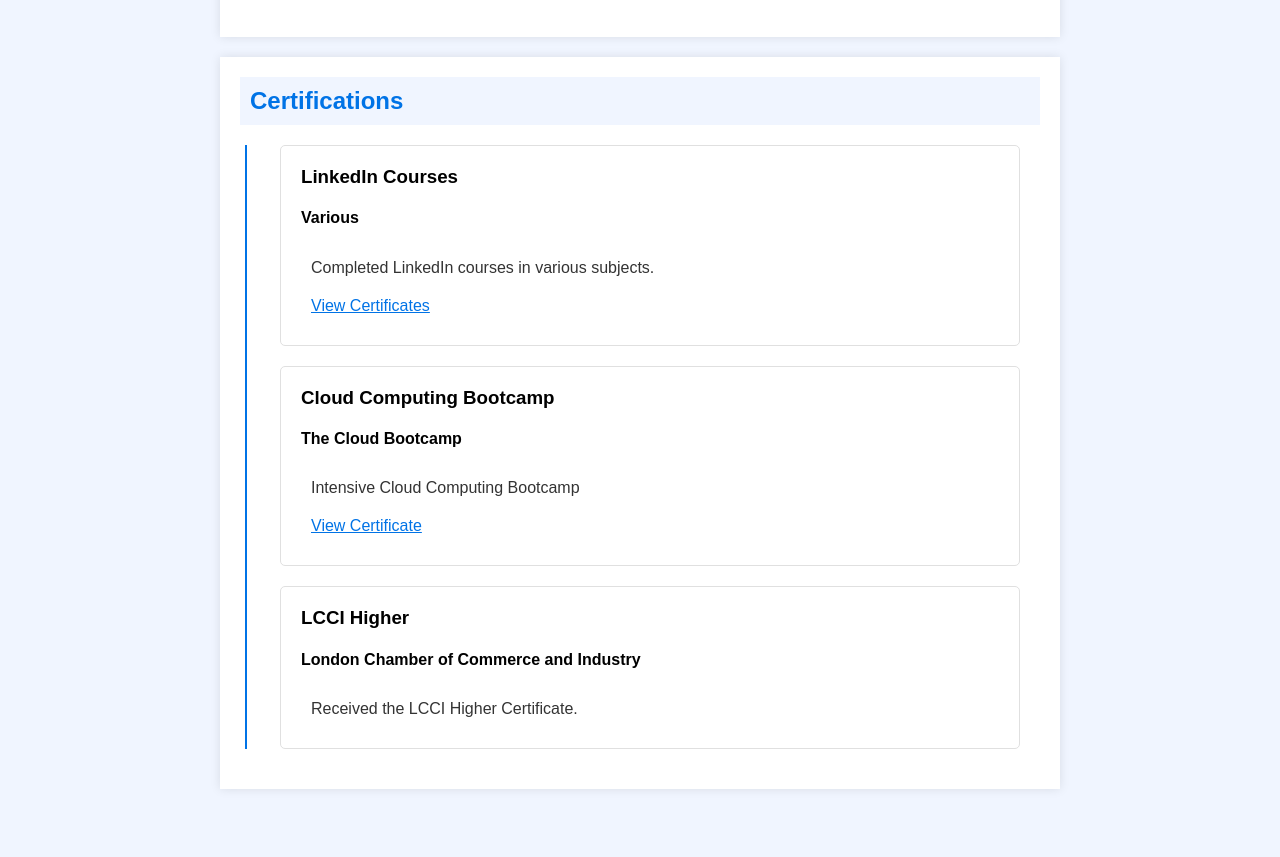
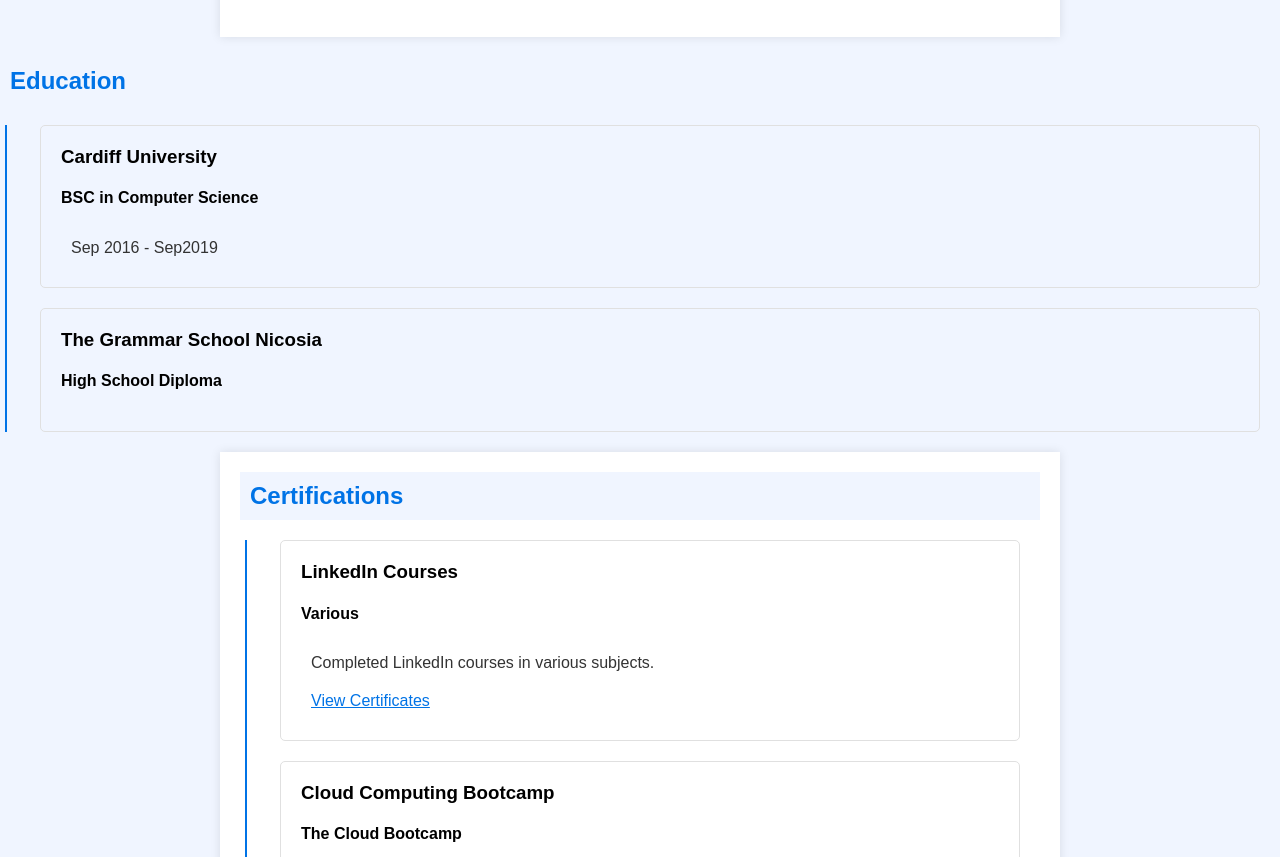
Before and after one commit to andreou95/andreou95.github.io, a plain HTML site: page index.html in a window 1280 px wide. Shown: the part 3549-4406 px from the top of the page. Before the commit the page ends 4358 px from the top, so only its background shows below. Drawn offline with Linux system fonts and the light colour scheme.

Commit message:
Update index.html

```diff
--- a/index.html
+++ b/index.html
@@ -139,6 +139,27 @@
     </div>
 </section>
 
+
+    <!--EDUCATION -->
+
+    <h2>Education</h2>
+        <!-- Timeline -->
+        <div class="timeline">
+            <div class="job">
+                <h3>Cardiff University</h3>
+                <h4>BSC in Computer Science</h4>
+                <p>Sep 2016 - Sep2019 </p>
+            </div>
+
+               <div class="job">
+                <h3>The Grammar School Nicosia</h3>
+                <h4>High School Diploma</h4>
+            </div>
+
+
+        </div>
+    </div>
+</section>
 <!-- Add Certifications section -->
 <section>
     <h2>Certifications</h2>
```
